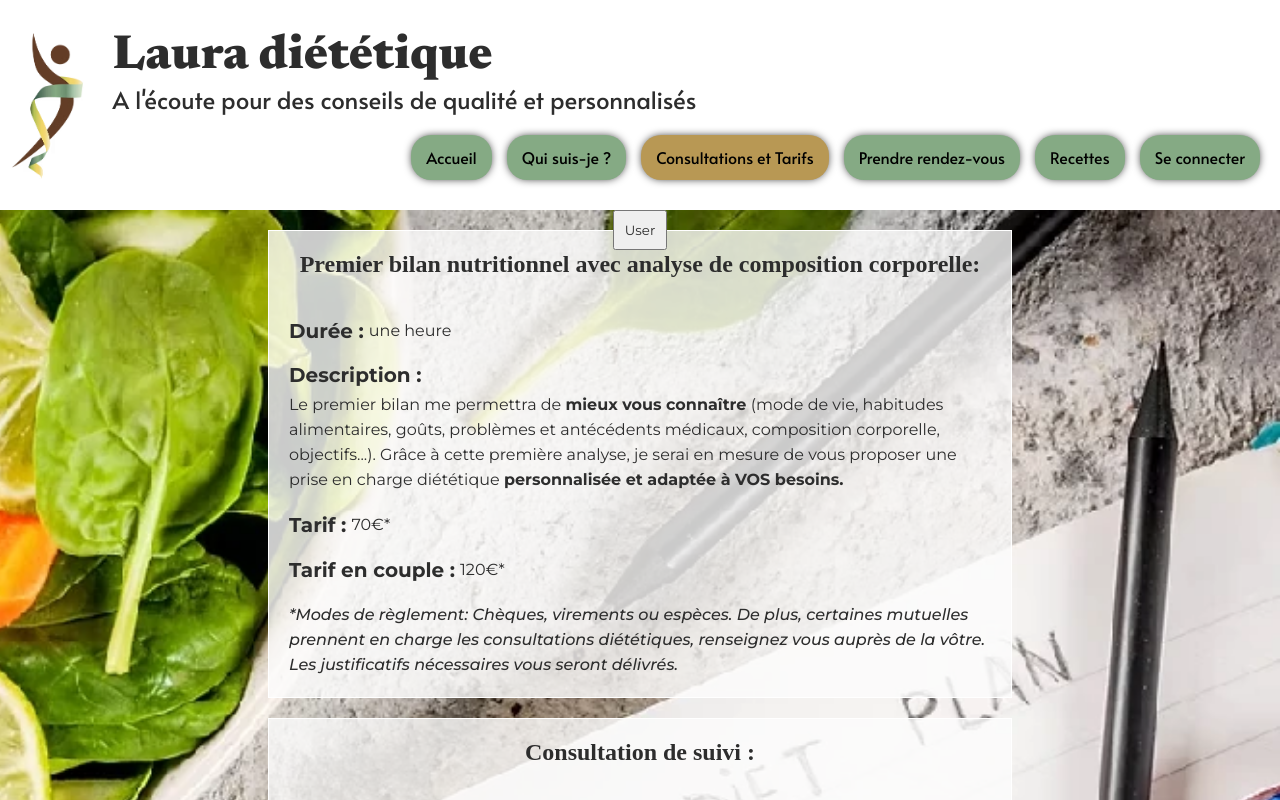
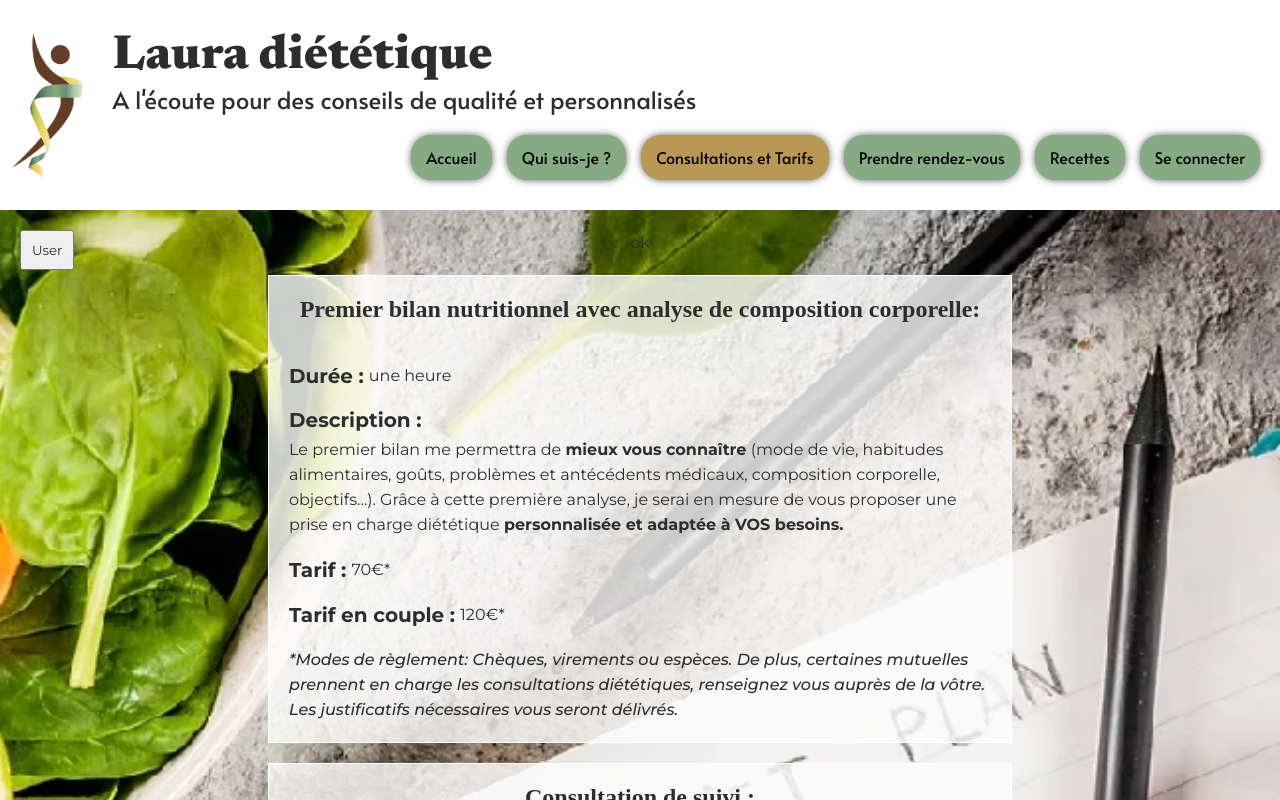
Before and after one commit to pnouhen/Laura-dietetique, a React (Vite) app: page /consultations-et-tarifs in a window 1280 px wide. Both pictures are taken after a click on the button "Admin". Shown: the top 800 px of the page. Built offline with nearby package versions, Linux system fonts and the light colour scheme; a web font is replaced by a local one.

Commit message:
Création du composent

```diff
--- /dev/null
+++ b/src/components/ConsultationTarifs-ModalEditor/ConsultationTarifsModalEditor.jsx
@@ -0,0 +1,7 @@
+import "./consultationTarifsModalEditor.scss"
+
+export default function ConsultationTarifsModalEditor(){
+    return(
+        <p>ok</p>
+    )
+}
--- /dev/null
+++ b/src/components/ConsultationTarifs-ModalEditor/consultationTarifsModalEditor.scss
@@ -0,0 +1 @@
+@use "../../styles/mixin" as *;
--- a/src/pages/ConsultationTarifs/ConsultationTarifs.jsx
+++ b/src/pages/ConsultationTarifs/ConsultationTarifs.jsx
@@ -4,6 +4,7 @@ import { fetchData } from "../../services/fetchData.jsx";
 import ButtonSimul from "../../components/ButtonSimul/ButtonSimul.jsx";
 import Header from "../../components/Header/Header.jsx";
 import BackgroundImg from "../../components/BackgroundImg/BackgroundImg.jsx";
+import ConsultationTarifsModalEditor from "../../components/ConsultationTarifs-ModalEditor/ConsultationTarifsModalEditor.jsx";
 import ConsultationTarifsCard from "../../components/ConsultationTarifs-Card/ConsultationTarifsCard.jsx";
 import Footer from "../../components/Footer/Footer.jsx";
 
@@ -97,6 +98,7 @@ export default function ConsultationTarifs() {
           onClick={() => setAdmin(!admin)}
           text={admin === false ? "Admin" : "User"}
         />
+        {admin === true && <ConsultationTarifsModalEditor />}
 
         <BackgroundImg url="/assets/img/background/background-methodRate.webp" />
 
--- a/src/pages/ConsultationTarifs/consultationTarifs.scss
+++ b/src/pages/ConsultationTarifs/consultationTarifs.scss
@@ -2,6 +2,10 @@
 
 .methodRate {
   position: relative;
+  .consultAdmin{
+    top: 20px;
+    left: 20px;
+  }
   img{
     object-position: right;
   }
```
